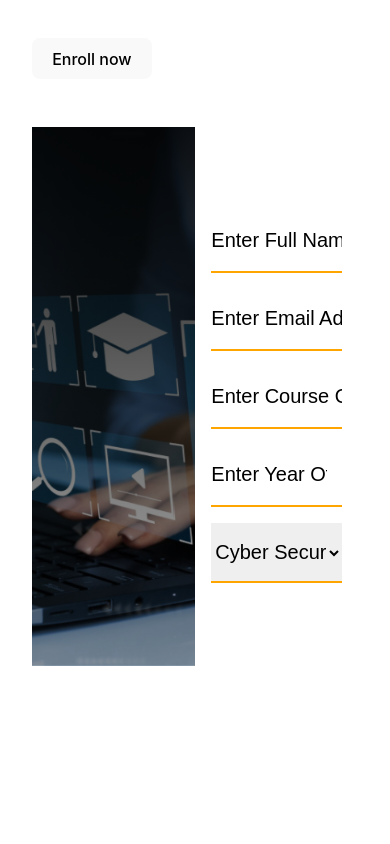
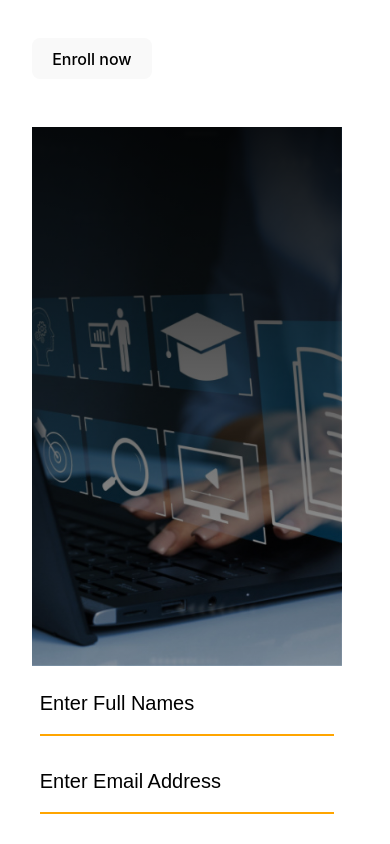
Before and after one commit to Denzel60/Murang-a-University-Tech-Club, a React (Vite) app: page /Tracks in a window 390 px wide. Shown: the part 3320-4164 px from the top of the page. Before the commit the page ends 4018 px from the top, so only its background shows below. Built offline with nearby package versions, Linux system fonts and the light colour scheme.

Commit message:
Added responsiveness to home testimonial section and Track form section

```diff
--- a/src/Pages/Tracks/Tracks.css
+++ b/src/Pages/Tracks/Tracks.css
@@ -60,3 +60,17 @@ input::placeholder {
     align-items: center;
     justify-content: center;
 }
+@media(max-width: 700px) {
+    .form{
+        flex-direction: column;
+    }
+    input{
+        width: 95%;
+    }
+    .form .form-img{
+        width: 95%;
+    }
+    .form-inputs{
+        width: 95%;
+    }
+}
```
